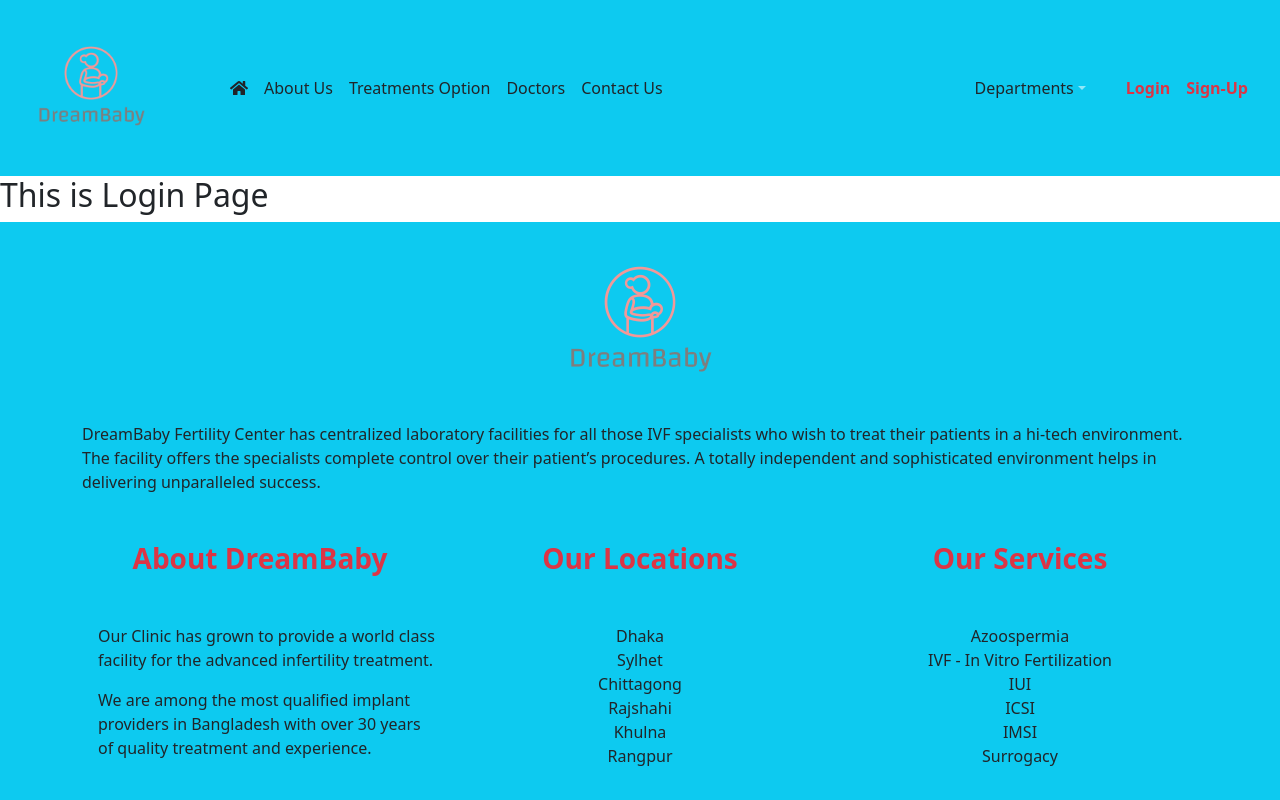
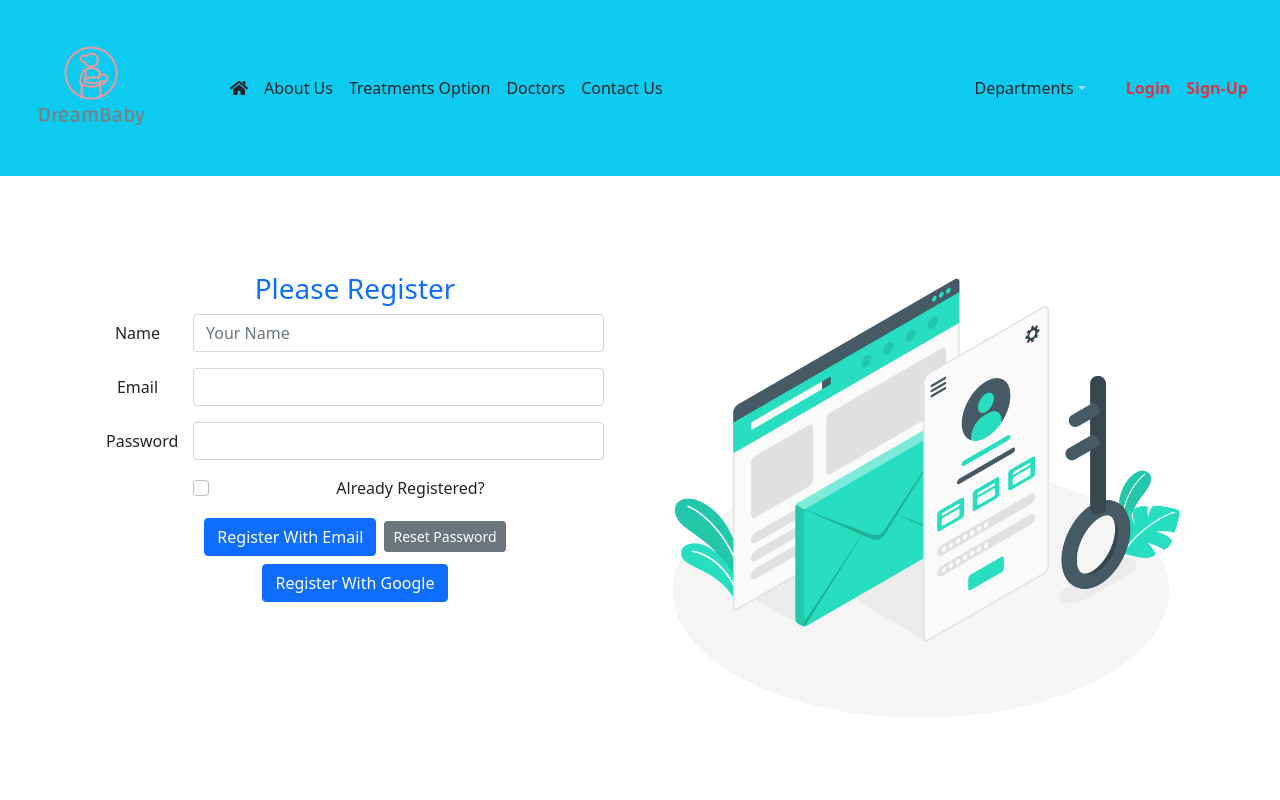
Before and after one commit to samimeadad/healthcare-related-website-samimeadad, a React (Create React App) app: page /login in a window 1280 px wide. Shown: the top 800 px of the page. Built offline with nearby package versions, Linux system fonts and the light colour scheme; no server answers.

Commit message:
login functionality partially done Alhamdulillah

```diff
--- a/src/App.js
+++ b/src/App.js
@@ -10,10 +10,12 @@ import Header from './components/Header/Header';
 import Footer from './components/Footer/Footer';
 import Doctors from './components/Doctors/Doctors';
 import Contact from './components/Contact/Contact';
+import AuthProvider from './context/AuthProvider';
 
 function App () {
   return (
     <div>
+      <AuthProvider>
         <Router>
           <Header></Header>
           <Switch>
@@ -47,6 +49,7 @@ function App () {
           </Switch>
           <Footer></Footer>
         </Router>
+      </AuthProvider>
     </div>
   );
 }
--- /dev/null
+++ b/src/Hooks/useAuth.js
@@ -0,0 +1,8 @@
+import { useContext } from "react";
+import { AuthContext } from "../context/AuthProvider";
+
+const useAuth = () => {
+    return useContext( AuthContext );
+}
+
+export default useAuth;
--- /dev/null
+++ b/src/Hooks/useFirebase.js
@@ -0,0 +1,51 @@
+import { useEffect, useState } from 'react';
+import { getAuth, signInWithPopup, GoogleAuthProvider, onAuthStateChanged, signOut, createUserWithEmailAndPassword, signInWithEmailAndPassword, sendEmailVerification, sendPasswordResetEmail, updateProfile } from "firebase/auth";
+import initializeFirebaseAuthentication from '../Firebase/firebase.init';
+
+initializeFirebaseAuthentication();
+
+const useFirebase = () => {
+    const [ user, setUser ] = useState( {} );
+    const [ error, setError ] = useState( '' );
+
+    const auth = getAuth();
+
+    const googleProvider = new GoogleAuthProvider();
+
+    const signInUsingGoogle = () => {
+        signInWithPopup( auth, googleProvider )
+            .then( result => {
+                setUser( result.user );
+            } )
+            .catch( error => {
+                setError( error.message );
+            } );
+    }
+
+    const logout = () => {
+        signOut( auth ).then( () => {
+            setUser( {} );
+        } )
+            .catch( ( error ) => {
+                setError( error.message );
+            } );
+    }
+
+    useEffect( () => {
+        onAuthStateChanged( auth, user => {
+            if ( user ) {
+                console.log( 'inside state change', user );
+                setUser( user );
+            }
+        } )
+    }, [ auth ] );
+
+    return {
+        user,
+        error,
+        signInUsingGoogle,
+        logout
+    }
+}
+
+export default useFirebase;
--- a/src/components/Login/Login.js
+++ b/src/components/Login/Login.js
@@ -1,10 +1,146 @@
-import React from 'react';
+import React, { useState } from 'react';
+import { Col, Row } from 'react-bootstrap';
+import loginImage from '../../images/login.jpg';
+import { getAuth, signInWithPopup, GoogleAuthProvider, createUserWithEmailAndPassword, signInWithEmailAndPassword, sendEmailVerification, sendPasswordResetEmail, updateProfile } from "firebase/auth";
+import useAuth from '../../Hooks/useAuth';
 
 const Login = () => {
+    const { signInUsingGoogle } = useAuth();
+    const auth = getAuth();
+    const [ name, setName ] = useState( '' );
+    const [ email, setEmail ] = useState( '' );
+    const [ password, setPassword ] = useState( '' );
+    const [ error, setError ] = useState( '' );
+    const [ isLogin, setIsLogin ] = useState( false );
+
+    const emailInputFieldChange = e => {
+        setEmail( e.target.value );
+    }
+
+    const passwordInputFieldChange = e => {
+        setPassword( e.target.value );
+    }
+
+    const nameInputFieldChange = ( e ) => {
+        setName( e.target.value );
+    }
+
+    const verifyEmail = () => {
+        sendEmailVerification( auth.currentUser )
+            .then( result => {
+                console.log( result );
+            } )
+    }
+
+    const registerNewUser = ( email, password ) => {
+        createUserWithEmailAndPassword( auth, email, password )
+            .then( result => {
+                setError( '' );
+                console.log( email, password );
+                const user = result.user;
+                console.log( user );
+                setError( '' );
+                verifyEmail();
+                setUserName();
+            } )
+            .catch( error => {
+                setError( error.message );
+            } );
+    }
+
+    const processLogin = ( email, password ) => {
+        signInWithEmailAndPassword( auth, email, password )
+            .then( result => {
+                const user = result.user;
+                setError( '' );
+                console.log( user );
+            } )
+            .catch( error => {
+                setError( error.message );
+            } );
+    }
+
+    const setUserName = () => {
+        updateProfile( auth.currentUser, { displayName: name } )
+            .then( result => { } )
+    }
+
+    const handleRegister = e => {
+        e.preventDefault();
+        if ( password.length < 6 ) {
+            setError( 'Password must be at least 6 characters long' );
+            return;
+        }
+
+        else if ( !/(?=.*[A-Z].*[A-Z])/.test( password ) ) {
+            setError( 'Ensure string has two uppercase letters' );
+            return;
+        }
+
+        else {
+            isLogin ? processLogin( email, password ) : registerNewUser( email, password );
+        }
+    }
+
+    const toggleLogin = e => {
+        setIsLogin( e.target.checked );
+    }
+
+    const handleResetPassword = () => {
+        sendPasswordResetEmail( auth, email )
+            .then( result => {
+                setError( 'Password reset mail sent' );
+            } )
+    }
+
     return (
-        <div>
-            <h2>This is Login Page</h2>
-        </div>
+        <div className="container mx-auto my-5">
+            <Row className="text-center">
+                <Col xs={ 12 } sm={ 12 } md={ 6 } lg={ 6 }>
+                    <div className="container mt-5">
+                        <form onSubmit={ handleRegister }>
+                            <h3 className="text-primary">Please { isLogin ? 'Login' : 'Register' }</h3>
+                            {
+                                !isLogin && <div className="row mb-3">
+                                    <label htmlFor="inputAddress" className="col-sm-2 col-form-label">Name</label>
+                                    <div className="col-sm-10">
+                                        <input onBlur={ nameInputFieldChange } type="text" className="form-control" placeholder="Your Name" />
+                                    </div>
+                                </div>
+                            }
+                            <div className="row mb-3">
+                                <label htmlFor="inputEmail3" className="col-sm-2 col-form-label">Email</label>
+                                <div className="col-sm-10">
+                                    <input onBlur={ emailInputFieldChange } type="email" className="form-control" id="inputEmail3" required />
+                                </div>
+                            </div>
+                            <div className="row mb-3">
+                                <label htmlFor="inputPassword3" className="col-sm-2 col-form-label" required>Password</label>
+                                <div className="col-sm-10">
+                                    <input onBlur={ passwordInputFieldChange } type="password" className="form-control" id="inputPassword3" />
+                                </div>
+                            </div><div className="row mb-3">
+                                <div className="col-sm-10 offset-sm-2">
+                                    <div className="form-check">
+                                        <input onChange={ toggleLogin } className="form-check-input" type="checkbox" id="gridCheck1" />
+                                        <label className="form-check-label" htmlFor="gridCheck1">
+                                            Already Registered?
+                                        </label>
+                                    </div>
+                                </div>
+                            </div>
+                            <button onClick={ handleRegister } type="submit" className="btn btn-primary"> { isLogin ? 'Login' : 'Register' } With Email</button>
+                            <button onClick={ handleResetPassword } type="button" className="btn btn-secondary btn-sm ms-2">Reset Password</button>
+                        </form>
+                        <button onClick={ signInUsingGoogle } className="mt-2 btn btn-primary"> { isLogin ? 'Login' : 'Register' } With Google</button>
+                        <div className="row mt-3 text-danger">{ error }</div>
+                    </div>
+                </Col>
+                <Col xs={ 12 } sm={ 12 } md={ 6 } lg={ 6 }>
+                    <img src={ loginImage } alt="loginImage" className="img-fluid" />
+                </Col>
+            </Row>
+        </div >
     );
 };
 
--- /dev/null
+++ b/src/context/AuthProvider.js
@@ -0,0 +1,17 @@
+import React, { createContext } from 'react';
+import useFirebase from '../Hooks/useFirebase';
+
+export const AuthContext = createContext();
+
+const AuthProvider = ( props ) => {
+    const { children } = props;
+    const allContext = useFirebase();
+
+    return (
+        <AuthContext.Provider value={ allContext }>
+            { children }
+        </AuthContext.Provider >
+    );
+};
+
+export default AuthProvider;
```
Also changed, not shown: src/images/login.jpg (added). Lines whose indentation alone changed are shown as unchanged.
